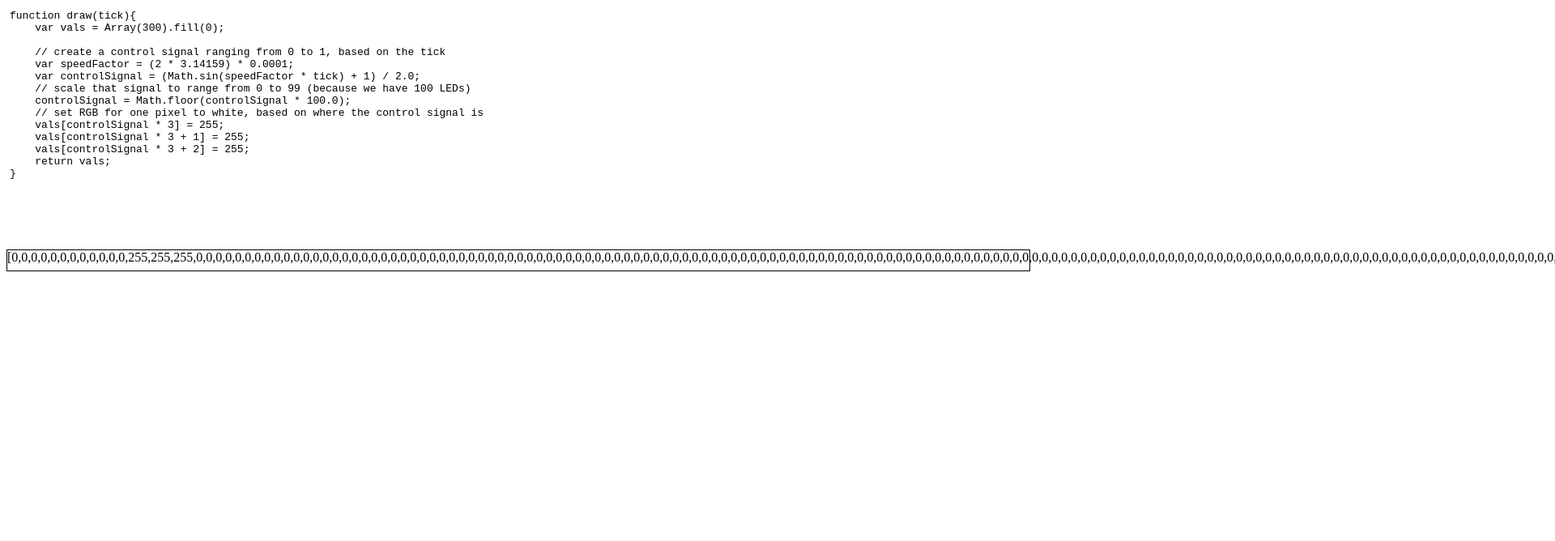
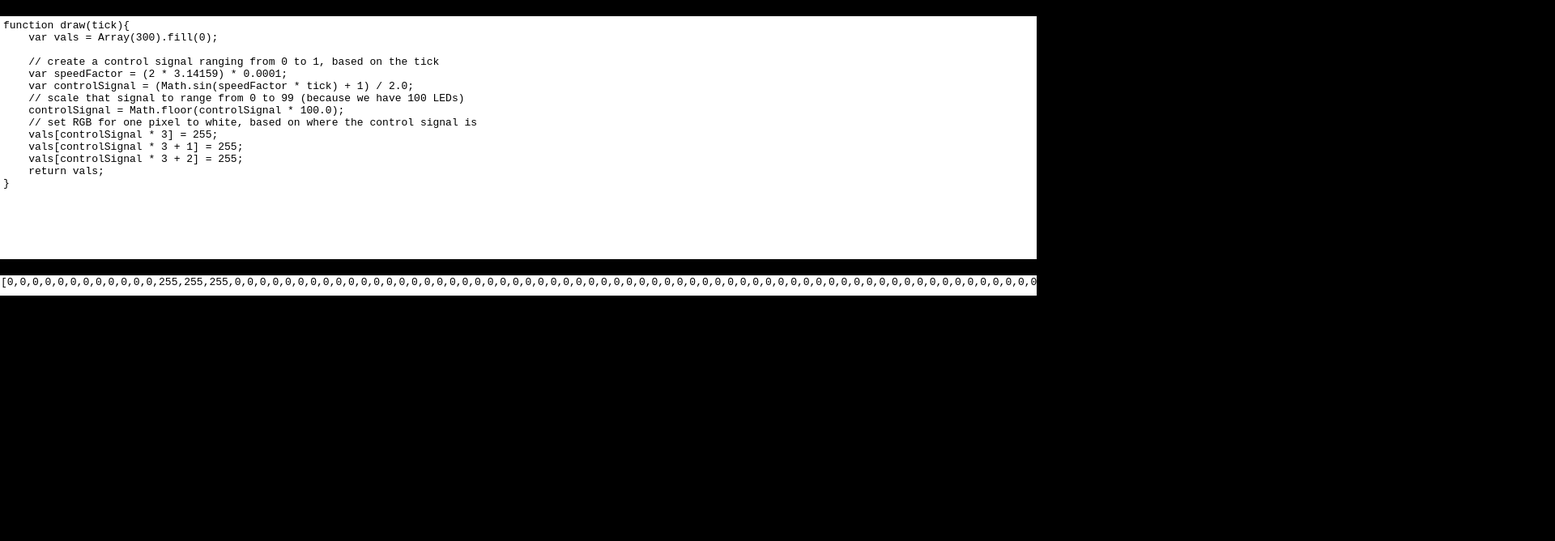
Before and after one commit to dsherry/thundertube, a website: page index.html in a window 1280 px wide. Shown: the top 668 px of the page at 81% size, 1920 px wide, since content can reach past the window. Drawn offline with nearby package versions, Linux system fonts and the light colour scheme.

Commit message:
add some styling and mount point for visualizer

```diff
--- a/index.html
+++ b/index.html
@@ -4,14 +4,31 @@
         <meta charset="UTF-8"/>
         <title>SOCKETS!</title>
         <link href="./vendor/codemirror.css" rel="stylesheet"/>
+        <style>
+         * { box-sizing: border-box; }
+         html,body { margin: 0; width: 100%; height: 100%;}
+         body { background-color: black; }
+
+         #mount { margin: 20px 0; }
+
+         #message {
+             border: 1px solid white;
+             background-color: white;
+             min-height: 25px;
+             font-family: monospace;
+         }
+
+         .error { color: red; };
+
+        </style>
     </head>
     <body>
         <div id="mount"></div>
-        <div id="message" style="border: 1px solid black; min-height: 25px;"></div>
-        <div id="viz" style="width: 800px; height: 400px;"></div>
+        <div id="message"></div>
+        <div id="viz" style="width: 100%; height: 300px;"></div>
+
         <script src="./vendor/codemirror.js"></script>
         <script src="./vendor/three.js"></script>
-
         <script src="./client.js"></script>
     </body>
 </html>
```
